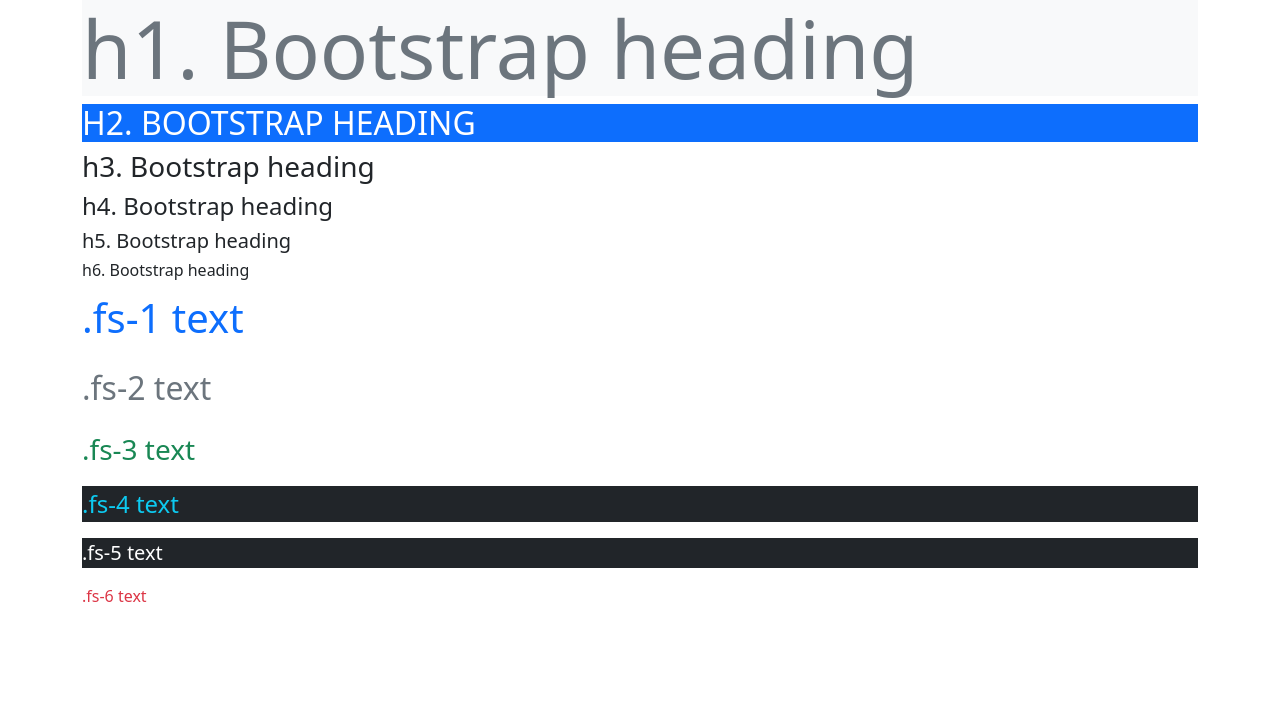
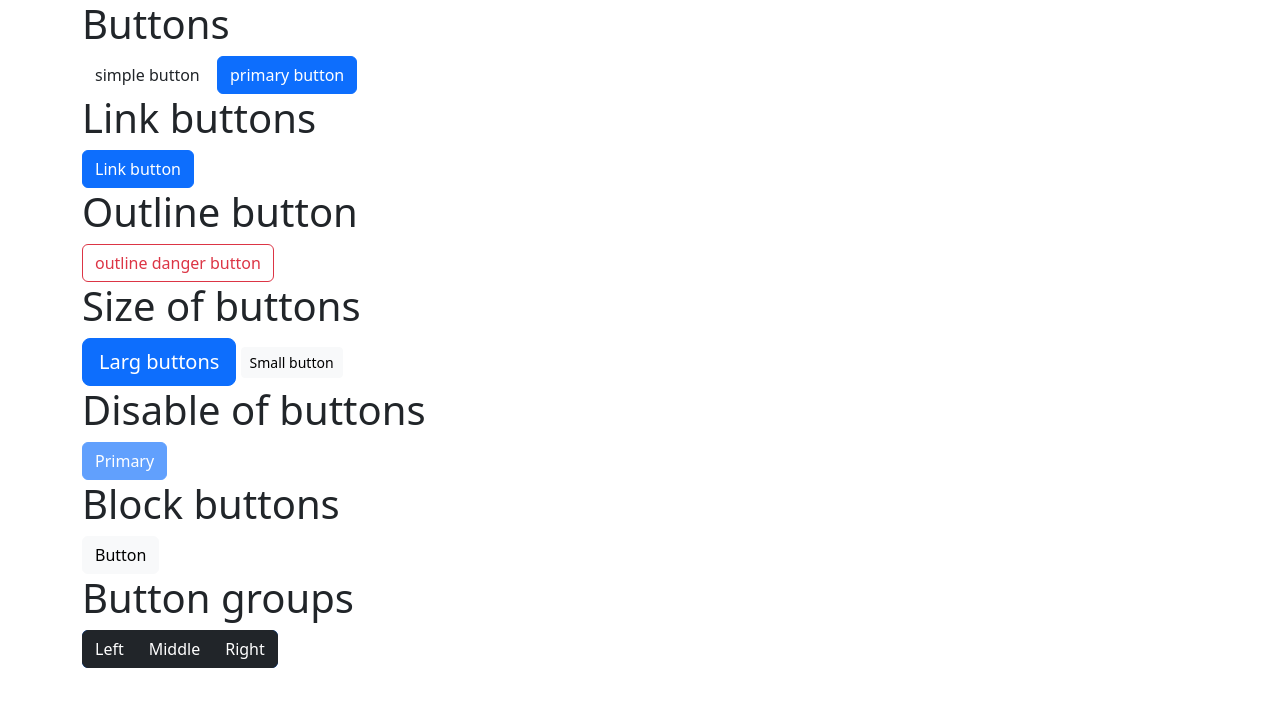
Before and after one commit to konstantine811/Bootstrap_practic, a plain HTML site: page index.html in a window 1280 px wide. Drawn offline with nearby package versions, Linux system fonts and the light colour scheme.

Commit message:
create button groups

```diff
--- a/index.html
+++ b/index.html
@@ -22,21 +22,37 @@
   </head>
   <body>
     <div class="container">
-      <h1 class="display-1 text-muted bg-light text-nowrap">
-        h1. Bootstrap heading
-      </h1>
-      <h2 class="text-uppercase text-bg-primary">h2. Bootstrap heading</h2>
-      <h3>h3. Bootstrap heading</h3>
-      <h4>h4. Bootstrap heading</h4>
-      <h5>h5. Bootstrap heading</h5>
-      <h6>h6. Bootstrap heading</h6>
+      <!-- primary buttons -->
+      <h6 class="display-6">Buttons</h6>
+      <button type="button" class="btn">simple button</button>
+      <button type="button" class="btn btn-primary">primary button</button>
+      <!-- link buttons -->
+      <h6 class="display-6">Link buttons</h6>
+      <a href="" class="btn btn-primary">Link button</a>
+      <!-- outline button -->
+      <h6 class="display-6">Outline button</h6>
+      <button type="button" class="btn btn-outline-danger">
+        outline danger button
+      </button>
+      <!-- size of buttons -->
+      <h6 class="display-6">Size of buttons</h6>
+      <button class="btn btn-primary btn-lg" tabindex="-1">Larg buttons</button>
+      <button class="btn btn-light btn-sm">Small button</button>
+      <!-- disable of buttons -->
+      <h6 class="display-6">Disable of buttons</h6>
+      <button type="button" class="btn btn-primary" disabled>Primary</button>
+      <!-- disable of buttons -->
+      <h6 class="display-6">Block buttons</h6>
+      <div class="d-block">
+        <button class="btn btn-light">Button</button>
+      </div>
 
-      <p class="fs-1 text-primary">.fs-1 text</p>
-      <p class="fs-2 text-secondary">.fs-2 text</p>
-      <p class="fs-3 text-success">.fs-3 text</p>
-      <p class="fs-4 text-info bg-dark">.fs-4 text</p>
-      <p class="fs-5 text-white bg-dark">.fs-5 text</p>
-      <p class="fs-6 text-danger">.fs-6 text</p>
+      <h6 class="display-6">Button groups</h6>
+      <div class="btn-group bg-primary">
+        <button type="button" class="btn btn-dark">Left</button>
+        <button type="button" class="btn btn-dark">Middle</button>
+        <button type="button" class="btn btn-dark">Right</button>
+      </div>
     </div>
   </body>
 </html>
```
